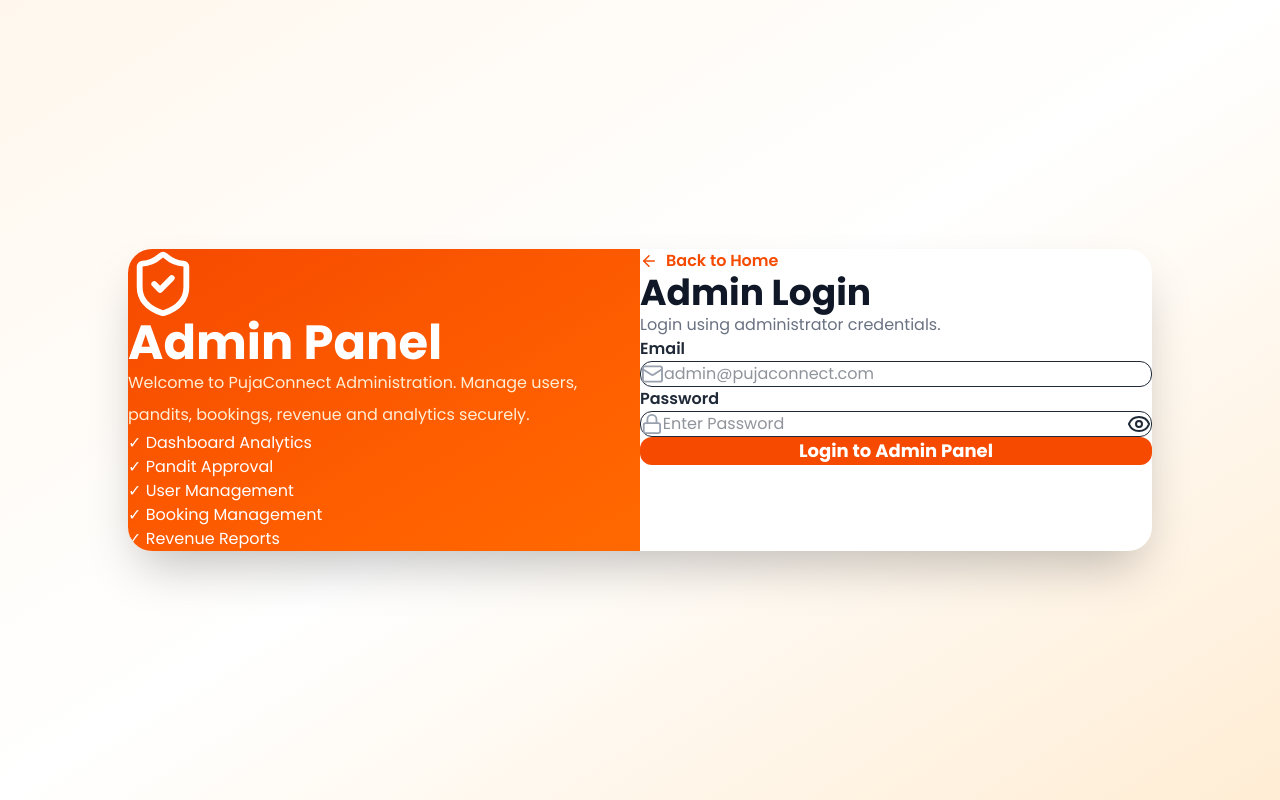
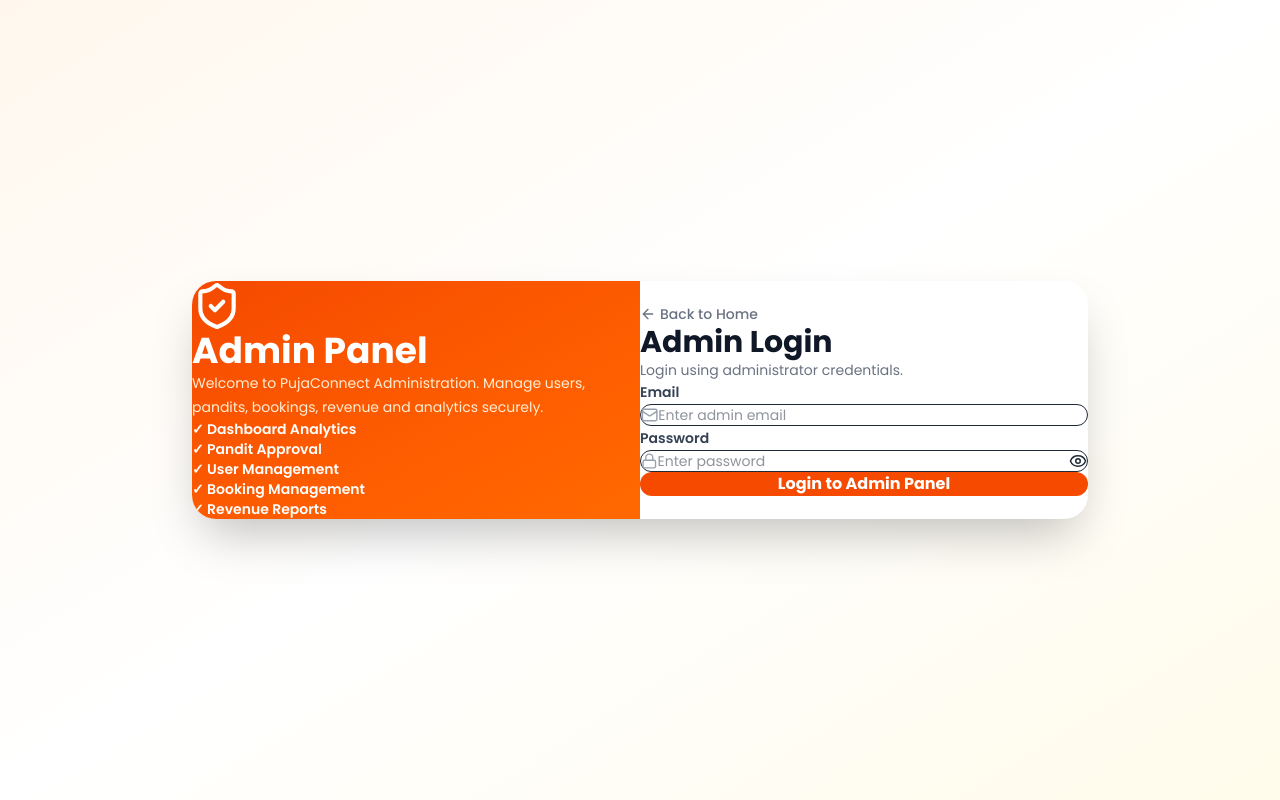
Before and after one commit to snehaofficial027/PujaConnect, a React (Vite) app in the folder client/: page /admin/login in a window 1280 px wide. Built offline with nearby package versions, Linux system fonts and the light colour scheme; no server answers.

Commit message:
fix autofill on admin login form

```diff
--- a/client/src/pages/admin/AdminLogin.jsx
+++ b/client/src/pages/admin/AdminLogin.jsx
@@ -1,26 +1,30 @@
-import { useState } from "react";
+import React, { useState, useEffect } from "react";
+import { useNavigate } from "react-router-dom";
 import API from "../../config/api";
-import { useNavigate } from "react-router-dom";
-import { ArrowLeft } from "lucide-react";
 import {
   Mail,
   Lock,
   Eye,
   EyeOff,
   ShieldCheck,
+  ArrowLeft,
 } from "lucide-react";
 
 const AdminLogin = () => {
   const navigate = useNavigate();
 
   const [showPassword, setShowPassword] = useState(false);
-
   const [loading, setLoading] = useState(false);
 
   const [formData, setFormData] = useState({
     email: "",
     password: "",
   });
+
+  // 🛑 પેજ લોડ થતાં જ ઈનપુટ ફીલ્ડ્સ બળજબરીથી સાફ (ખાલી) કરો
+  useEffect(() => {
+    setFormData({ email: "", password: "" });
+  }, []);
 
   const handleChange = (e) => {
     setFormData({
@@ -35,180 +39,134 @@
     try {
       setLoading(true);
 
-     const res = await API.post(
-  "/api/admin-auth/login",
-  formData
-);
+      const res = await API.post("/api/admin-auth/login", {
+        email: formData.email,
+        password: formData.password,
+      });
 
-      localStorage.setItem(
-        "adminToken",
-        res.data.token
-      );
+      // જૂનો સેશન કેશ સાફ કરો
+      localStorage.clear();
 
-      localStorage.setItem(
-        "admin",
-        JSON.stringify(res.data.admin)
-      );
+      localStorage.setItem("adminToken", res.data.token);
+      localStorage.setItem("admin", JSON.stringify(res.data.admin));
 
       alert("Admin Login Successful");
 
       navigate("/admin/dashboard");
-
     } catch (err) {
-      alert(
-        err.response?.data?.message ||
-          "Login Failed"
-      );
+      alert(err.response?.data?.message || "Login Failed");
     } finally {
       setLoading(false);
     }
   };
 
   return (
-    <div className="min-h-screen bg-gradient-to-br from-orange-50 via-white to-orange-100 flex items-center justify-center p-6">
-
-      <div className="max-w-5xl w-full bg-white rounded-3xl shadow-2xl overflow-hidden grid lg:grid-cols-2">
+    <div className="min-h-screen bg-gradient-to-br from-orange-50 via-white to-amber-50 flex items-center justify-center px-4 py-10">
+      <div className="max-w-4xl w-full bg-white rounded-3xl shadow-2xl overflow-hidden grid lg:grid-cols-2">
 
         {/* LEFT */}
+        <div className="bg-gradient-to-br from-orange-600 to-orange-500 text-white p-10 flex flex-col justify-center">
+          <ShieldCheck size={50} />
 
-        <div className="bg-gradient-to-br from-orange-600 to-orange-500 text-white p-12 flex flex-col justify-center">
-
-          <ShieldCheck size={70} />
-
-          <h1 className="text-5xl font-black mt-6">
+          <h1 className="text-4xl font-black mt-4">
             Admin Panel
           </h1>
 
-          <p className="mt-6 text-orange-100 leading-8">
-            Welcome to PujaConnect Administration.
-            Manage users, pandits, bookings,
-            revenue and analytics securely.
+          <p className="mt-4 text-orange-100 text-sm leading-6">
+            Welcome to PujaConnect Administration. Manage users, pandits, bookings, revenue and analytics securely.
           </p>
 
-          <div className="mt-12 space-y-4">
-
-            <div>✓ Dashboard Analytics</div>
-
-            <div>✓ Pandit Approval</div>
-
-            <div>✓ User Management</div>
-
-            <div>✓ Booking Management</div>
-
-            <div>✓ Revenue Reports</div>
-
+          <div className="mt-8 space-y-3 text-sm font-semibold">
+            <p>✓ Dashboard Analytics</p>
+            <p>✓ Pandit Approval</p>
+            <p>✓ User Management</p>
+            <p>✓ Booking Management</p>
+            <p>✓ Revenue Reports</p>
           </div>
-
         </div>
 
         {/* RIGHT */}
-
-        {/* RIGHT */}
-
-<div className="p-12">
+        <div className="p-8 flex flex-col justify-center relative">
 
           <button
+            type="button"
             onClick={() => navigate("/")}
-    className="flex items-center gap-2 text-orange-600 hover:text-orange-700 font-semibold mb-6"
+            className="flex items-center gap-1 text-gray-500 hover:text-orange-600 text-sm font-medium mb-4"
           >
-    <ArrowLeft size={18} />
-    Back to Home
+            <ArrowLeft size={16} /> Back to Home
           </button>
 
-  <h2 className="text-4xl font-black text-gray-900">
+          <h2 className="text-3xl font-black text-gray-900">
             Admin Login
           </h2>
 
-  <p className="text-gray-500 mt-3 mb-8">
+          <p className="text-gray-500 text-sm mt-1 mb-6">
             Login using administrator credentials.
           </p>
 
-          <form
-            onSubmit={handleLogin}
-            className="space-y-6"
-          >
-
+          <form onSubmit={handleLogin} className="space-y-5" autoComplete="off">
+            {/* Email */}
             <div>
-
-              <label className="font-semibold">
+              <label className="font-semibold text-gray-700 text-sm">
                 Email
               </label>
 
-              <div className="mt-2 border rounded-xl flex items-center px-4">
-
-                <Mail className="text-gray-400" />
+              <div className="mt-1 flex items-center border rounded-xl px-3">
+                <Mail className="text-gray-400" size={18} />
 
                 <input
                   type="email"
                   name="email"
+                  required
+                  autoComplete="one-time-code" /* 👈 બ્રાઉઝર ઓટો-ફિલ નહીં કરી શકે */
                   value={formData.email}
                   onChange={handleChange}
-                  placeholder="admin@pujaconnect.com"
-                  className="w-full p-4 outline-none"
-                  required
+                  placeholder="Enter admin email"
+                  className="w-full p-3 outline-none text-sm"
                 />
-
+              </div>
             </div>
 
-            </div>
-
+            {/* Password */}
             <div>
-
-              <label className="font-semibold">
+              <label className="font-semibold text-gray-700 text-sm">
                 Password
               </label>
 
-              <div className="mt-2 border rounded-xl flex items-center px-4">
-
-                <Lock className="text-gray-400" />
+              <div className="mt-1 flex items-center border rounded-xl px-3">
+                <Lock className="text-gray-400" size={18} />
 
                 <input
-                  type={
-                    showPassword
-                      ? "text"
-                      : "password"
-                  }
+                  type={showPassword ? "text" : "password"}
                   name="password"
+                  required
+                  autoComplete="new-password" /* 👈 સેવ થયેલો પાસવર્ડ ફિલ નહીં થાય */
                   value={formData.password}
                   onChange={handleChange}
-                  placeholder="Enter Password"
-                  className="w-full p-4 outline-none"
-                  required
+                  placeholder="Enter password"
+                  className="w-full p-3 outline-none text-sm"
                 />
 
                 <button
                   type="button"
-                  onClick={() =>
-                    setShowPassword(!showPassword)
-                  }
+                  onClick={() => setShowPassword(!showPassword)}
                 >
-                  {showPassword ? (
-                    <EyeOff />
-                  ) : (
-                    <Eye />
-                  )}
+                  {showPassword ? <EyeOff size={18} /> : <Eye size={18} />}
                 </button>
-
               </div>
-
             </div>
 
             <button
               type="submit"
               disabled={loading}
-              className="w-full bg-orange-600 hover:bg-orange-700 text-white py-4 rounded-xl font-bold text-lg"
+              className="w-full bg-orange-600 hover:bg-orange-700 transition text-white py-3.5 rounded-xl font-bold text-base disabled:opacity-60"
             >
-              {loading
-                ? "Signing In..."
-                : "Login to Admin Panel"}
+              {loading ? "Logging in..." : "Login to Admin Panel"}
             </button>
-
           </form>
-
         </div>
 
       </div>
-
     </div>
   );
 };
```
Lines whose indentation alone changed are shown as unchanged.
